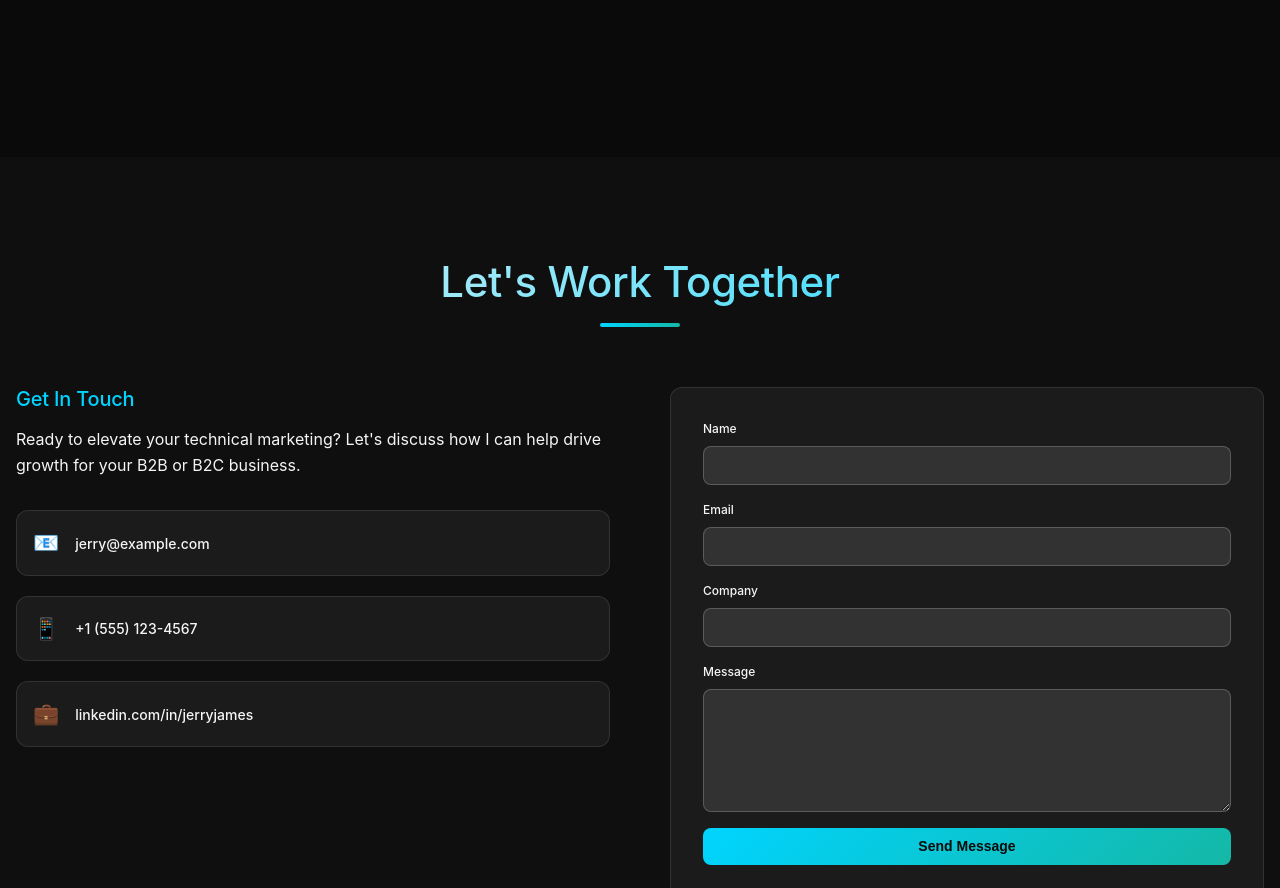
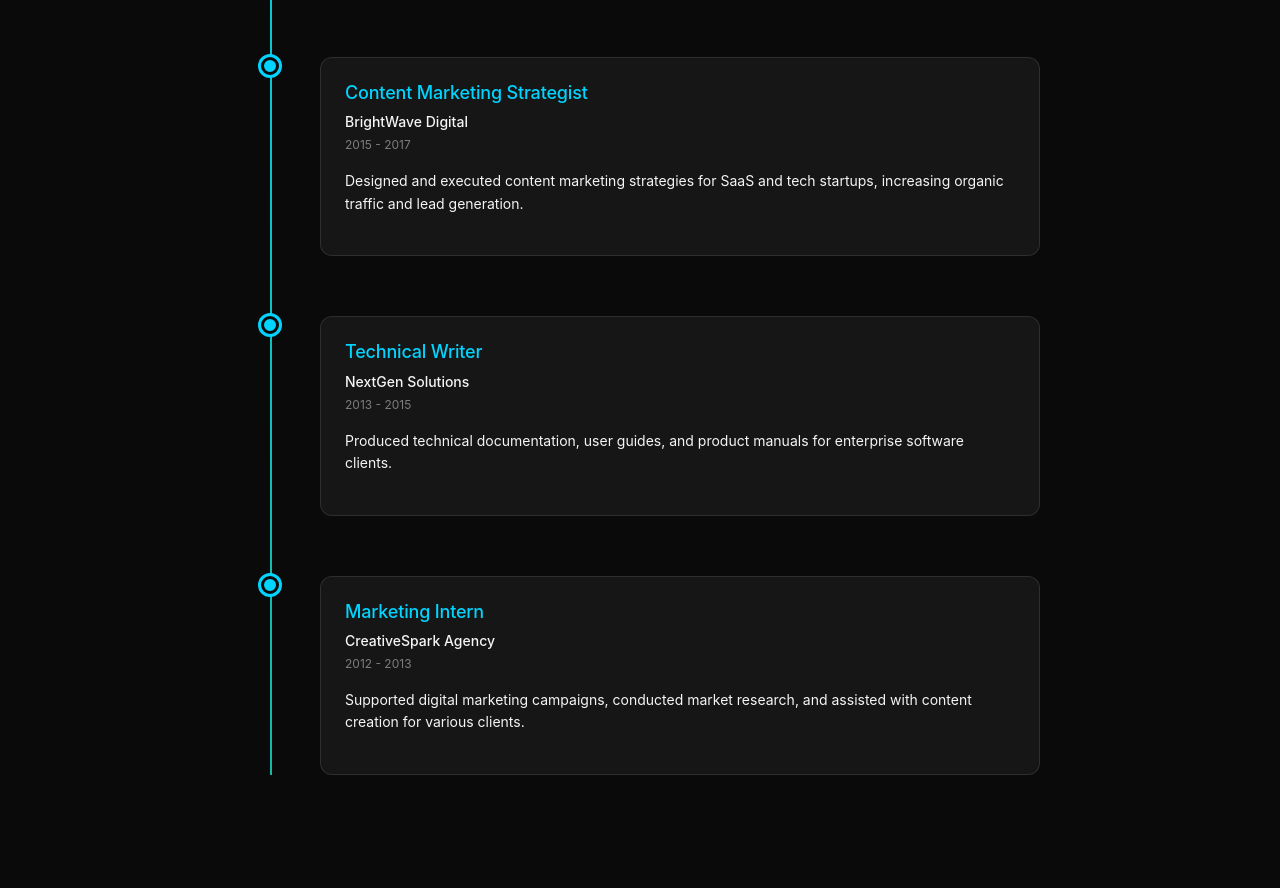
Before and after one commit to DynamicJoker/dynamicjoker.github.io, a plain HTML site: page index.html in a window 1280 px wide. Shown: the part 5334-6222 px from the top of the page. Drawn offline with Linux system fonts and the light colour scheme; a web font is replaced by a local one.

Commit message:
Updated Experience Section

```diff
--- a/index.html
+++ b/index.html
@@ -329,6 +329,33 @@
                         <p class="timeline-description">Managed B2B and B2C marketing campaigns for various clients, specializing in technical and software companies.</p>
                     </div>
                 </div>
+                <div class="timeline-item">
+                    <div class="timeline-marker"></div>
+                    <div class="timeline-content">
+                        <h3 class="timeline-title">Content Marketing Strategist</h3>
+                        <div class="timeline-company">BrightWave Digital</div>
+                        <div class="timeline-period">2015 - 2017</div>
+                        <p class="timeline-description">Designed and executed content marketing strategies for SaaS and tech startups, increasing organic traffic and lead generation.</p>
+                    </div>
+                </div>
+                <div class="timeline-item">
+                    <div class="timeline-marker"></div>
+                    <div class="timeline-content">
+                        <h3 class="timeline-title">Technical Writer</h3>
+                        <div class="timeline-company">NextGen Solutions</div>
+                        <div class="timeline-period">2013 - 2015</div>
+                        <p class="timeline-description">Produced technical documentation, user guides, and product manuals for enterprise software clients.</p>
+                    </div>
+                </div>
+                <div class="timeline-item">
+                    <div class="timeline-marker"></div>
+                    <div class="timeline-content">
+                        <h3 class="timeline-title">Marketing Intern</h3>
+                        <div class="timeline-company">CreativeSpark Agency</div>
+                        <div class="timeline-period">2012 - 2013</div>
+                        <p class="timeline-description">Supported digital marketing campaigns, conducted market research, and assisted with content creation for various clients.</p>
+                    </div>
+                </div>
             </div>
         </div>
     </section>
```
